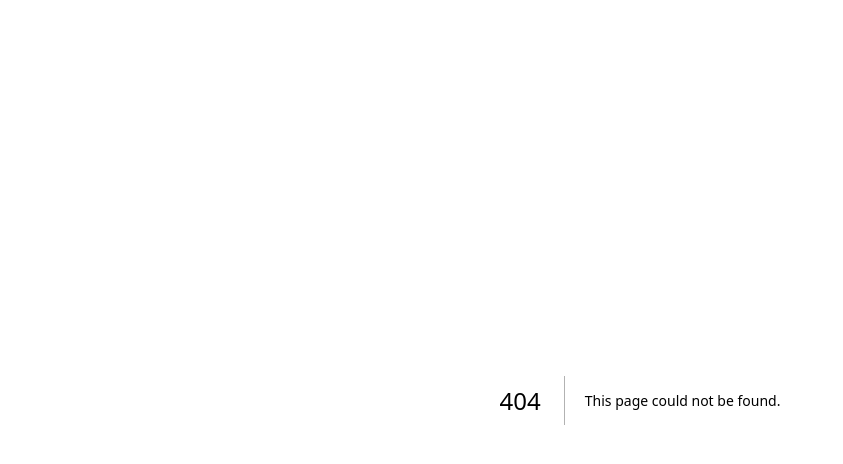
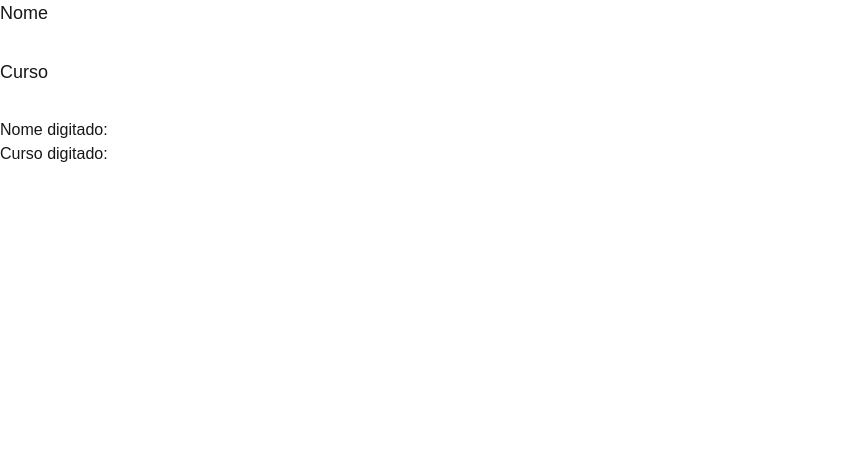
Before and after one commit to Diandressa/react-curso, a Next.js app: page /inputs/inputs in a window 1280 px wide. Before the commit this address had no page. Shown: the top 464 px of the page, without its empty margins (0-843 px from the left). Built offline with nearby package versions, Linux system fonts and the light colour scheme.

Commit message:
input com useState

```diff
--- a/src/components/Topo.tsx
+++ b/src/components/Topo.tsx
@@ -32,6 +32,9 @@
                 <Link href={"/usestate/usestate"}>
                     UseState
                 </Link>
+                <Link href={"/inputs/inputs"}>
+                    Inputs
+                </Link>
             </nav>
         </div>
     )
--- /dev/null
+++ b/src/pages/inputs/inputs.tsx
@@ -0,0 +1,26 @@
+import {useState} from "react";
+
+export default function inputs(){
+    //capturar o valor do input com state
+    const [nome, setNome]=useState<string>("")
+    const [curso, setCurso]=useState<string>("")
+
+    //onChange para alterar o value do input
+
+
+    return(
+        <div>
+            <div className="campoForm">
+                <label>Nome</label>
+                {/*Pego o evento do input e passo para a função que alterar o componente*/}
+                <input type="text" value={nome} onChange={(event)=>setNome(event.target.value)}/>
+            </div>
+            <div className="campoForm">
+                <label>Curso</label>
+                <input type="text" value={curso} onChange={(event)=>setCurso(event.target.value)}/>
+            </div>
+            <div>Nome digitado: {nome}</div>
+            <div>Curso digitado: {curso}</div>
+        </div>
+    )
+}
--- a/src/pages/usestate/usestate.tsx
+++ b/src/pages/usestate/usestate.tsx
@@ -20,7 +20,7 @@
         <div>
             usestate
             <div>{cont}</div>
-            <button onClick={contador}>Add</button>
+            <button onClick={contador} className="btnPadrao">Add</button>
         </div>
     )
 }
--- a/src/styles/globals.css
+++ b/src/styles/globals.css
@@ -22,3 +22,27 @@
   color: var(--foreground);
   font-family: Arial, Helvetica, sans-serif;
 }
+
+.btnPadrao{
+  display: flex;
+  background-color: #ddd;
+  padding: 10px;
+  border-radius: 10px;
+}
+
+.campoForm {
+  display: flex;
+  flex-direction: column;
+  justify-content: flex-start;
+  align-items: flex-start;
+}
+
+.campoForm label{
+  font-size: large;
+}
+
+.campoForm input{
+    border: 1px solid #fff;
+    padding: 3px;
+    border-radius: 3px;
+}
```
